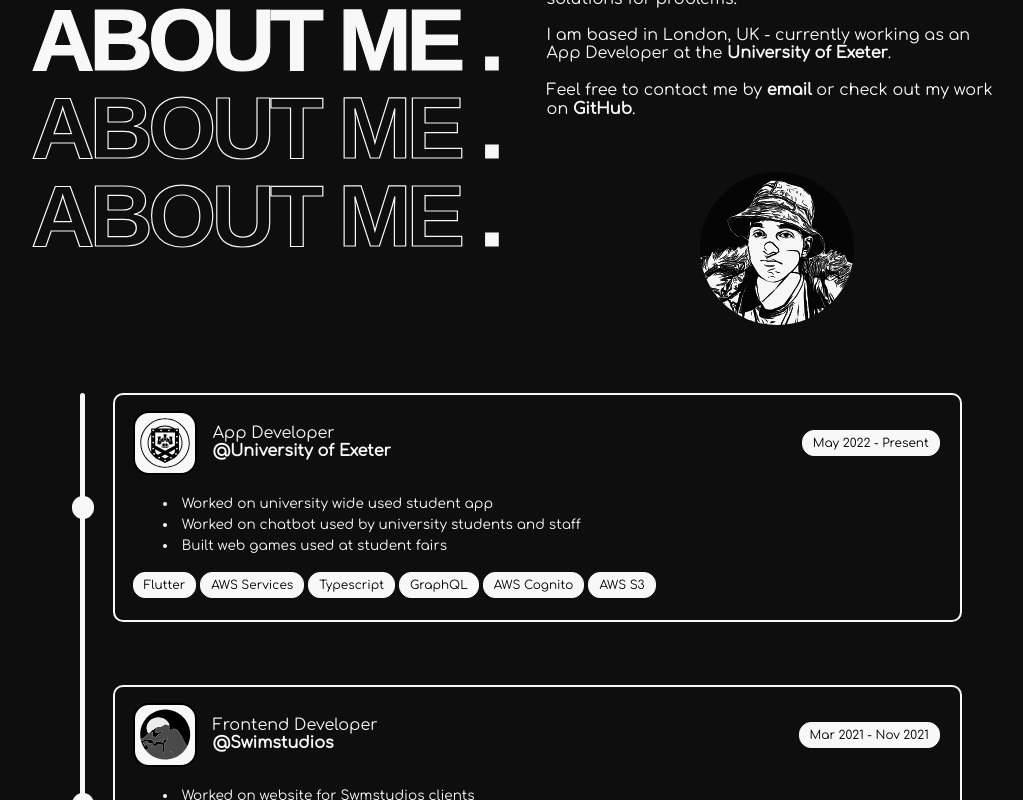
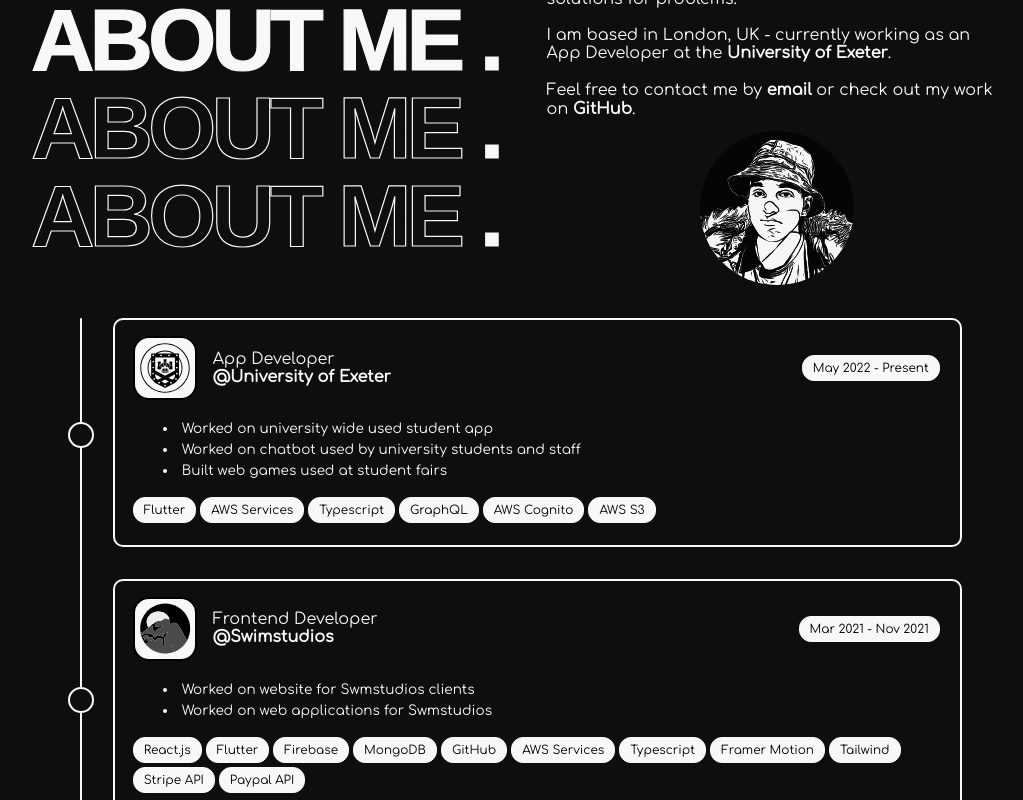
Before and after one commit to gowth6m/portfolio, a React (Create React App) app: page / in a window 1280 px wide. Shown: the part 960-1760 px from the top of the page, without its empty margins (119-1142 px from the left). Built offline with nearby package versions, Linux system fonts and the light colour scheme.

Commit message:
updated build

```diff
--- a/src/components/about/About.css
+++ b/src/components/about/About.css
@@ -54,11 +54,8 @@
 .about-me-pic {
     display: initial;
     width: 100%;
-    border-radius: 50%;
-}
-
-.about-me-pic img {
     margin-top: 10px;
+    margin-bottom: -3px;
     width: 100%;
     border-radius: var(--backgroundRadius);
 }
@@ -178,7 +175,7 @@
         display: initial;
         width: 30%;
         border-radius: 50%;
-        margin: 2em 0;
+        margin: 0.1em 0;
         flex: 1 1 ;
     }
 
--- a/src/components/about/About.tsx
+++ b/src/components/about/About.tsx
@@ -1,9 +1,9 @@
-import { useGlobalContext } from "../context/GlobalContext";
+// import { useGlobalContext } from "../context/GlobalContext";
 import "./About.css";
 import { Timeline } from "./Timeline";
 
 export function About() {
-  const { lightThemeGlobal } = useGlobalContext();
+  // const { lightThemeGlobal } = useGlobalContext();
 
   const openSocial = (socialLink: string) => {
     window.open(socialLink);
@@ -69,16 +69,13 @@
                 .
               </div>
 
-              <div className="about-me-pic">
-                <img
-                  src={
-                    process.env.PUBLIC_URL + lightThemeGlobal
-                      ? "/assets/me.svg"
-                      : "/assets/meW.svg"
-                  }
-                  alt="abountMyPic"
-                />
-              </div>
+              {/* <div className="about-me-pic"> */}
+              <img
+                className="about-me-pic"
+                src={process.env.PUBLIC_URL + "/assets/me.svg"}
+                alt="aboutMyPic"
+              />
+              {/* </div> */}
             </div>
           </div>
 
--- a/src/components/about/Timeline.css
+++ b/src/components/about/Timeline.css
@@ -1,6 +1,6 @@
 /* Edit variables here to ensure timeline doesn't mess up */
 :root {
-    --timelineWidth: 5px;
+    --timelineWidth: 2px;
     --timelineCircleWidth: 1.4em;
     --timeLineLeftMargin: 8%;
     --timelineItemHeight: 40%;
@@ -44,7 +44,7 @@
     width: calc(100% - var(--timeLineLeftMargin) * 2);
     height: var(--timelineItemHeight);
     margin-left: 8%;
-    margin-bottom: 6%;
+    margin-bottom: 8%;
     position: relative;
     transform-origin: -0% 50%;
 }
@@ -59,10 +59,11 @@
     border-radius: 50%;
     width: var(--timelineCircleWidth);
     height: var(--timelineCircleWidth);
-    background-color: var(--white);
+    background-color: var(--body);
+    border: var(--timelineWidth) var(--white) solid;
     position: absolute;
     top: calc(50% - var(--timelineCircleWidth)/2);
-    left: calc(-0% - var(--timelineCircleWidth) / 2 + var(--timelineWidth)/2);
+    left: calc(-0% - var(--timelineCircleWidth) / 2 + var(--timelineWidth)/2 - var(--timelineWidth));
 }
 
 .about-timeline-item-container {
@@ -191,4 +192,8 @@
     .about-timeline-item-dates {
         display: none;
     }
+
+    .about-timeline-item {
+        margin-bottom: 3%;
+    }
 }
```
Also changed, not shown: 12 other files (tests, documents, lock files or other folders).
